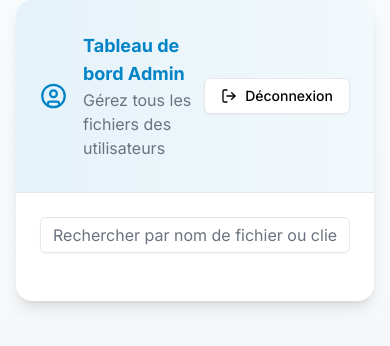
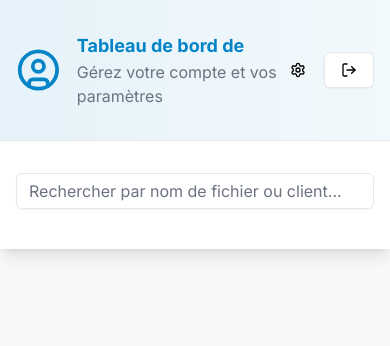
Before and after one commit to HousseinSA/auto-mobile, a Next.js app: page /dashboard in a window 390 px wide. Shown: the top 346 px of the page. Built offline with nearby package versions, Linux system fonts and the light colour scheme; no server answers.

Commit message:
update 1.0  (init admin dashboard coding and adding account setting to have same as userDashboard )

```diff
--- a/app/dashboard/components/dashboard/AdminDashboard.tsx
+++ b/app/dashboard/components/dashboard/AdminDashboard.tsx
@@ -1,207 +1,34 @@
 "use client"
 
-import { signOut } from "next-auth/react"
+import { useSession } from "next-auth/react"
 import { useState } from "react"
-import {
-  //  Download, Loader2,
-
-  LogOut,
-  UserCircle,
-} from "lucide-react"
-import { Button } from "@/components/ui/button"
 import { Input } from "@/components/ui/input"
-
-// interface FileData {
-//   id: string
-//   fileName: string
-//   fileType: string
-//   status: string
-//   uploadedAt: Date
-//   userName: string
-// }
+import { DashboardHeader } from "./components/DashboardHeader/DashboardHeader"
 
 export default function AdminDashboard() {
-  // const { data: session, status } = useSession()
-  // const router = useRouter()
-  // const { checkIsAdmin } = useAuthStore()
-  // const [files, setFiles] = useState<FileData[]>([])
-  // const [loading, setLoading] = useState(false)
+  const { data: session } = useSession()
   const [searchTerm, setSearchTerm] = useState("")
-
-  // async function fetchAllFiles() {
-  // setLoading(true)
-  // try {
-  //   const response = await fetch("/api/files/all")
-  //   const data = await response.json()
-  //   if (data.success) {
-  //     setFiles(data.files)
-  //   }
-  // } catch (error) {
-  //   console.error("Failed to fetch files:", error)
-  // } finally {
-  //   setLoading(false)
-  // }
-  // }
-
-  // async function handleDownload(fileId: string, fileName: string) {
-  //   try {
-  //     const response = await fetch(`/api/files/download/${fileId}`)
-  //     const blob = await response.blob()
-  //     const url = window.URL.createObjectURL(blob)
-  //     const a = document.createElement("a")
-  //     a.href = url
-  //     a.download = fileName
-  //     document.body.appendChild(a)
-  //     a.click()
-  //     window.URL.revokeObjectURL(url)
-  //   } catch (error) {
-  //     console.error("Failed to download file:", error)
-  //   }
-  // }
-
-  function handleSignOut() {
-    signOut({ callbackUrl: "/" })
-  }
-
-  // useEffect(() => {
-  //   if (status === "unauthenticated") {
-  //     router.push("/login")
-  //     return
-  //   }
-
-  //   fetchAllFiles()
-  // }, [status, session, router, checkIsAdmin])
-
-  // const filteredFiles = files.filter(
-  //   (file) =>
-  //     file.fileName.toLowerCase().includes(searchTerm.toLowerCase()) ||
-  //     file.userName.toLowerCase().includes(searchTerm.toLowerCase())
-  // )
 
   return (
     <div className="min-h-screen bg-gradient-to-b from-gray-50 to-gray-100">
-      <div className="max-w-7xl mx-auto md:py-8 px-4 sm:px-6 lg:px-8">
-        <div className="bg-white rounded-2xl shadow-lg overflow-hidden">
-          {/* Header Section */}
-          <div className="px-6 py-8 border-b border-gray-200 bg-gradient-to-r from-primary/10 to-primary/5">
-            <div className="flex items-center justify-between">
-              <div className="flex items-center space-x-4">
-                <UserCircle className="h-16 w-16 text-primary" />
-                <div>
-                  <h2 className="text-lg sm:text-xl md:text-2xl font-bold text-primary">
-                    Tableau de bord Admin
-                  </h2>
-                  <p className="text-gray-500">
-                    Gérez tous les fichiers des utilisateurs
-                  </p>
+      <div className="max-w-7xl mx-auto md:py-8  md:px-6 lg:px-8">
+        <div className="bg-white rounded-none sm:rounded-2xl shadow-lg overflow-hidden">
+          <DashboardHeader username="admin" displayName={session?.user?.name} />
+          <div className="flex flex-col sm:flex-row items-start">
+            <div className="w-full mt-4 sm:mt-0">
+              <div className="p-4 sm:p-6">
+                <div className="mb-6">
+                  <Input
+                    type="text"
+                    placeholder="Rechercher par nom de fichier ou client..."
+                    value={searchTerm}
+                    onChange={(e) => setSearchTerm(e.target.value)}
+                    className="max-w-md w-full"
+                  />
                 </div>
+                {/* ... rest of your AdminDashboard content ... */}
               </div>
-              <Button
-                onClick={handleSignOut}
-                variant="outline"
-                className="flex items-center gap-2"
-              >
-                <LogOut className="h-4 w-4" />
-                Déconnexion
-              </Button>
             </div>
-          </div>
-
-          {/* Content Section */}
-          <div className="p-6">
-            <div className="mb-6">
-              <Input
-                type="text"
-                placeholder="Rechercher par nom de fichier ou client..."
-                value={searchTerm}
-                onChange={(e) => setSearchTerm(e.target.value)}
-                className="max-w-md"
-              />
-            </div>
-
-            {/* <div className="overflow-x-auto">
-              <table className="w-full">
-                <thead className="bg-gray-50">
-                  <tr>
-                    <th className="px-6 py-3 text-left text-xs font-medium text-gray-500 uppercase tracking-wider">
-                      Client
-                    </th>
-                    <th className="px-6 py-3 text-left text-xs font-medium text-gray-500 uppercase tracking-wider">
-                      Fichier
-                    </th>
-                    <th className="px-6 py-3 text-left text-xs font-medium text-gray-500 uppercase tracking-wider">
-                      Date
-                    </th>
-                    <th className="px-6 py-3 text-left text-xs font-medium text-gray-500 uppercase tracking-wider">
-                      Status
-                    </th>
-                    <th className="px-6 py-3 text-left text-xs font-medium text-gray-500 uppercase tracking-wider">
-                      Actions
-                    </th>
-                  </tr>
-                </thead>
-                <tbody className="bg-white divide-y divide-gray-200">
-                  {loading ? (
-                    <tr>
-                      <td colSpan={5} className="text-white py-4">
-                        <Loader2 className="w-6 h-6 animate-spin mx-auto" />
-                      </td>
-                    </tr>
-                  ) : filteredFiles.length === 0 ? (
-                    <tr>
-                      <td
-                        colSpan={5}
-                        className="text-center py-4 text-gray-500"
-                      >
-                        Aucun fichier trouvé
-                      </td>
-                    </tr>
-                  ) : (
-                    filteredFiles.map((file) => (
-                      <tr key={`${file.id}-${file.userName}`}>
-                        <td className="px-6 py-4 whitespace-nowrap">
-                          {file.userName}
-                        </td>
-                        <td className="px-6 py-4 whitespace-nowrap">
-                          {file.fileName}
-                        </td>
-                        <td className="px-6 py-4 whitespace-nowrap">
-                          {new Date(file.uploadedAt).toLocaleDateString()}
-                        </td>
-                        <td className="px-6 py-4 whitespace-nowrap">
-                          <span
-                            className={`px-2 py-1 text-xs rounded-full ${
-                              file.status === "COMPLETED"
-                                ? "bg-green-100 text-green-800"
-                                : file.status === "FAILED"
-                                ? "bg-red-100 text-red-800"
-                                : file.status === "PROCESSING"
-                                ? "bg-yellow-100 text-yellow-800"
-                                : "bg-blue-100 text-blue-800"
-                            }`}
-                          >
-                            {file.status}
-                          </span>
-                        </td>
-                        <td className="px-6 py-4 whitespace-nowrap">
-                          <Button
-                            onClick={() =>
-                              handleDownload(file.id, file.fileName)
-                            }
-                            variant="outline"
-                            size="sm"
-                            className="flex items-center gap-2"
-                          >
-                            <Download className="w-4 h-4" />
-                            Télécharger
-                          </Button>
-                        </td>
-                      </tr>
-                    ))
-                  )}
-                </tbody>
-              </table>
-            </div> */}
           </div>
         </div>
       </div>
--- a/app/dashboard/components/dashboard/userDashboard.tsx
+++ b/app/dashboard/components/dashboard/userDashboard.tsx
@@ -124,8 +124,8 @@ export default function UserDashboard({ username }: UserDashboardProps) {
 
   return (
     <div className="min-h-screen bg-gradient-to-b from-gray-50 to-gray-100">
-      <div className="max-w-7xl mx-auto md:py-8 sm:px-6 lg:px-8">
-        <div className="bg-white sm:rounded-2xl sm:shadow-lg ">
+      <div className="max-w-7xl mx-auto md:py-8  md:px-6 lg:px-8">
+        <div className="bg-white rounded-none sm:rounded-2xl shadow-lg overflow-hidden">
           <DashboardHeader
             username={username}
             displayName={session?.user?.name}
--- a/app/login/page.tsx
+++ b/app/login/page.tsx
@@ -5,6 +5,7 @@ import { Button } from "@/components/ui/button"
 import { useAuthStore } from "@/store/authStore"
 import { useEffect } from "react"
 import { Eye, EyeOff, Loader2 } from "lucide-react"
+import { useRouter } from "next/navigation"
 
 export default function Login() {
   const {
@@ -21,19 +22,12 @@ export default function Login() {
     togglePasswordVisibility,
   } = useAuthStore()
 
+  const route = useRouter()
   const handleSubmit = async (e: React.FormEvent) => {
     const result = await login(e)
 
     if (result.success) {
-      // Force a hard navigation
-      const path =
-        result.username === "admin"
-          ? "/dashboard"
-          : `/dashboard/${result.username}`
-
-      // Use window.location for consistent behavior
-      window.location.href = path
-      return
+      route.refresh()
     }
   }
 
```
